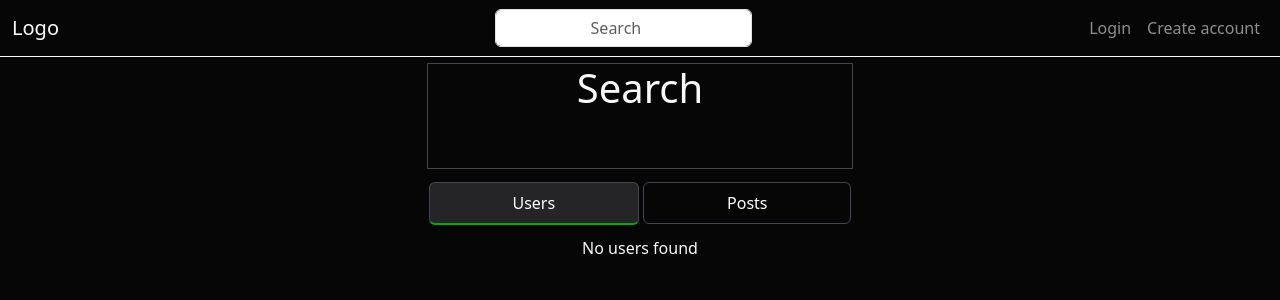
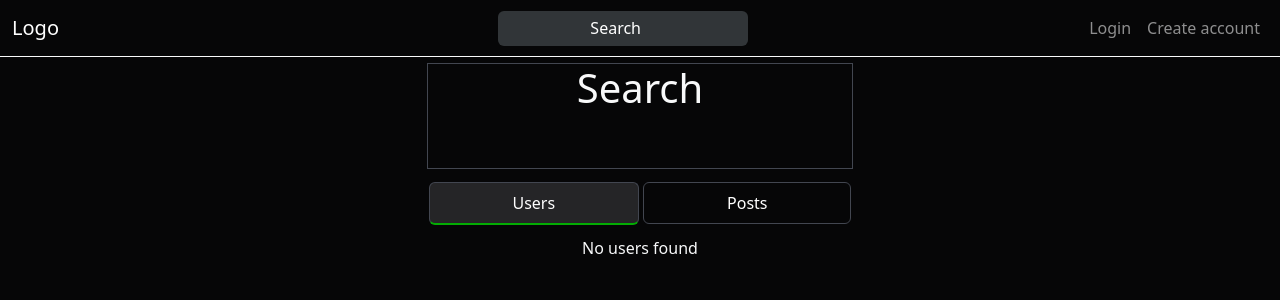
Before and after one commit to cosenzam/CSC400, a Flask app: page /search/ in a window 1280 px wide. Shown: the top 300 px of the page. Run offline with Flask 3, Linux system fonts and the light colour scheme; some libraries are stand-ins or nearby versions.

Commit message:
New forms, various styling changes

```diff
--- a/Templates/base.html
+++ b/Templates/base.html
@@ -37,7 +37,7 @@
               <ul class="nav navbar-nav me-auto search" style="margin-left: -1%;">
                 <form id="search" method="POST" class="d-flex" role="search" action="{{ url_for('search') }}">
                   {{ form.hidden_tag() }}
-                  <input class="form-control me-2 text-center" type="search" placeholder="Search" aria-label="Search" name = "search">
+                  <input class="form-control me-2 text-center search-bar" type="search" placeholder="Search" aria-label="Search" name="search">
                 </form>
               </ul>
               <ul class="nav navbar-nav acc-dropdown-pad">
@@ -61,7 +61,7 @@
                 <ul class="nav navbar-nav justify-content-center me-auto search" style="margin-left: 6%;">
                   <form id="search" method="POST" class="d-flex" role="search" action="{{ url_for('search') }}">
                     {{ form.hidden_tag() }}
-                    <input class="form-control me-2 text-center" type="search" placeholder="Search" aria-label="Search" name="search">
+                    <input class="form-control me-2 text-center search-bar" type="search" placeholder="Search" aria-label="Search" name="search">
                   </form>
                 </ul>
                 <ul class="nav navbar-nav ms-auto mb-2 mb-lg-0">
--- a/Templates/create_account.html
+++ b/Templates/create_account.html
@@ -2,7 +2,7 @@
 {% block title %}Create Account{% endblock %}
 {% block content %}
 <div class="row justify-content-center align-items-center vertical-height-100">
-    <div class="col-sm-4 text-center border">
+    <div class="col-sm-4 text-center">
         {% with messages = get_flashed_messages() %}
         {% if messages %}
             {% for msg in messages %}
@@ -27,7 +27,7 @@
                     <a href="{{ url_for('login') }}" class="text-light">Log in</a>
                 </span>
             </div>
-            <button type="submit" class="btn button-color">Create Account</button>
+            <button type="submit" class="btn button-color" style="margin-top: 3%;">Create Account</button>
         </form>
     </div>
 </div>
--- a/Templates/login.html
+++ b/Templates/login.html
@@ -2,7 +2,7 @@
 {% block title %}Login{% endblock %}
 {% block content %}
 <div class="row justify-content-center align-items-center vertical-height-100">
-    <div class="col-sm-4 text-center border">
+    <div class="col-sm-4 text-center">
         {% with messages = get_flashed_messages() %}
         {% if messages %}
             {% for msg in messages %}
@@ -20,7 +20,7 @@
             <div>
                 <a href="{{ url_for('recover_account') }}" class="text-light">Forgot username or password?</a>
             </div>
-            <button type="submit" class="btn button-color">Log In</button>
+            <button type="submit" class="btn button-color" style="margin-top: 3%;">Log In</button>
         </form>
     </div>
 </div>
--- a/Templates/search.html
+++ b/Templates/search.html
@@ -30,11 +30,11 @@
             {% for user in users %}
             <div class="row justify-content-center">
                 <div class="col-sm-4 search-user" onclick="window.location='/user/{{user.user_name}}'">
-                    <div class="ratio ratio-1x1 rounded-circle overflow-hidden" style="width: 60px; height: 60px; float: left;">
+                    <h5 class="search-user-name">{{user.user_name}}</h5>
+                    <div class="ratio ratio-1x1 rounded-circle overflow-hidden" style="width: 60px; height: 60px; float: left; margin-top: 1%;">
                         <img class="img-cover" src="/static/images/kitten.jpg">
                     </div>
-                    <h5 class="search-user-name">{{user.user_name}}</h5>
-                    <p class="search-bio" style="float: left;">{% if user.bio != None %}{{user.bio}}{% endif %}</p>
+                    <p class="search-bio">{% if user.bio != None %}{{user.bio}}{% endif %}</p>
                 </div>
             </div>
             {% endfor %}
--- a/Templates/user.html
+++ b/Templates/user.html
@@ -9,7 +9,7 @@
     {% endif %}
 {% endwith %}
 <div class="row justify-content-center">
-    <div class="col-sm-4 media border profile-min-width">
+    <div class="col-sm-4 media border border-bottom-0 profile-min-width">
         {% if "user" not in session %}
             <!-- for a non logged in user-->
             <!-- Onclick event for open alert-->
@@ -34,7 +34,7 @@
                 </span>
             </h4>
             <span class="pronouns">
-                ({% if user_profile.pronouns != None %}{{user_profile.pronouns}}{% endif %})
+                {% if user_profile.pronouns != None %}({{user_profile.pronouns}}){% endif %}
             </span>
         </div>
     </div>
--- a/routes.py
+++ b/routes.py
@@ -241,6 +241,21 @@ def edit_profile():
             '''
 
         if request.method == "POST" and form.validate_on_submit():
+
+            if form.user_bio.data == "":
+                form.user_bio.data = None
+            if form.first_name.data == "":
+                form.first_name.data = None
+            if form.middle_name.data == "":
+                form.middle_name.data = None
+            if form.last_name.data == "":
+                form.last_name.data = None
+            if form.pronouns.data == "":
+                form.pronouns.data = None
+            if form.occupation.data == "":
+                form.occupation.data = None
+            if form.location.data == "":
+                form.location.data = None
 
             #profile is a user object, User.update() take kwargs for each of its fields.
             user.update(
--- a/static/css/stylesheet.css
+++ b/static/css/stylesheet.css
@@ -15,7 +15,7 @@
   word-break: break-word;
   white-space: pre-wrap;
   overflow: hidden;
-  margin-top: 1%;
+  padding-left: 3%;
 }
 
 .search-user{
@@ -26,6 +26,7 @@
   color:white;
   display: inline-block;
   vertical-align: middle;
+  margin-left: 3%;
 }
 
 .search-user:hover{
@@ -117,10 +118,41 @@
 }
 
 input, textarea{
-  background-color:#212529;
+  /*background-color:#212529; */
+  background-color: #313538;
+  /*
   border-bottom: solid;
   border-width: thin;
+  */
   color: #FFF;
+  border: none;
+  outline: none;
+  height: 35px;
+  width: 350px;
+}
+
+input:focus, textarea:focus{
+  outline: solid rgb(3, 172, 3) thin;
+  background-color: #1c1f20;
+}
+
+#search > input::placeholder{
+  color: white;
+}
+
+.search-bar{
+  background-color: #313538;
+  color: #FFF;
+  border: none;
+  outline: none;
+  height: 35px;
+  width: 250px;
+}
+
+#search > input:focus, textarea:focus{
+  background-color: #313538;
+  color: #FFF;
+  outline: solid rgb(3, 172, 3) thin;
 }
 
 .dropdown-menu-center {
```
Also changed, not shown: Templates/edit_profile.html (+9 -9 lines), Templates/user_settings.html (+7 -7 lines).
